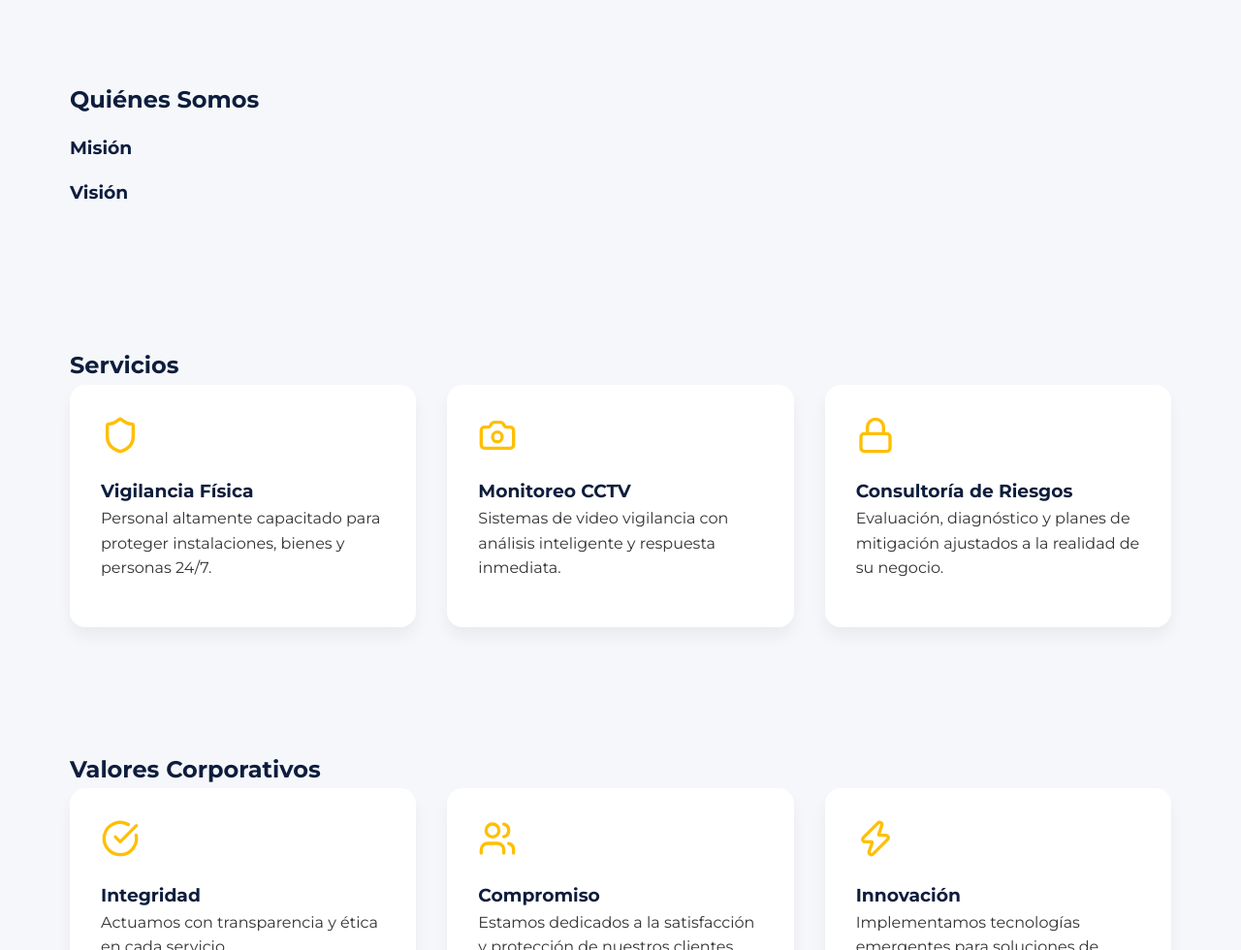
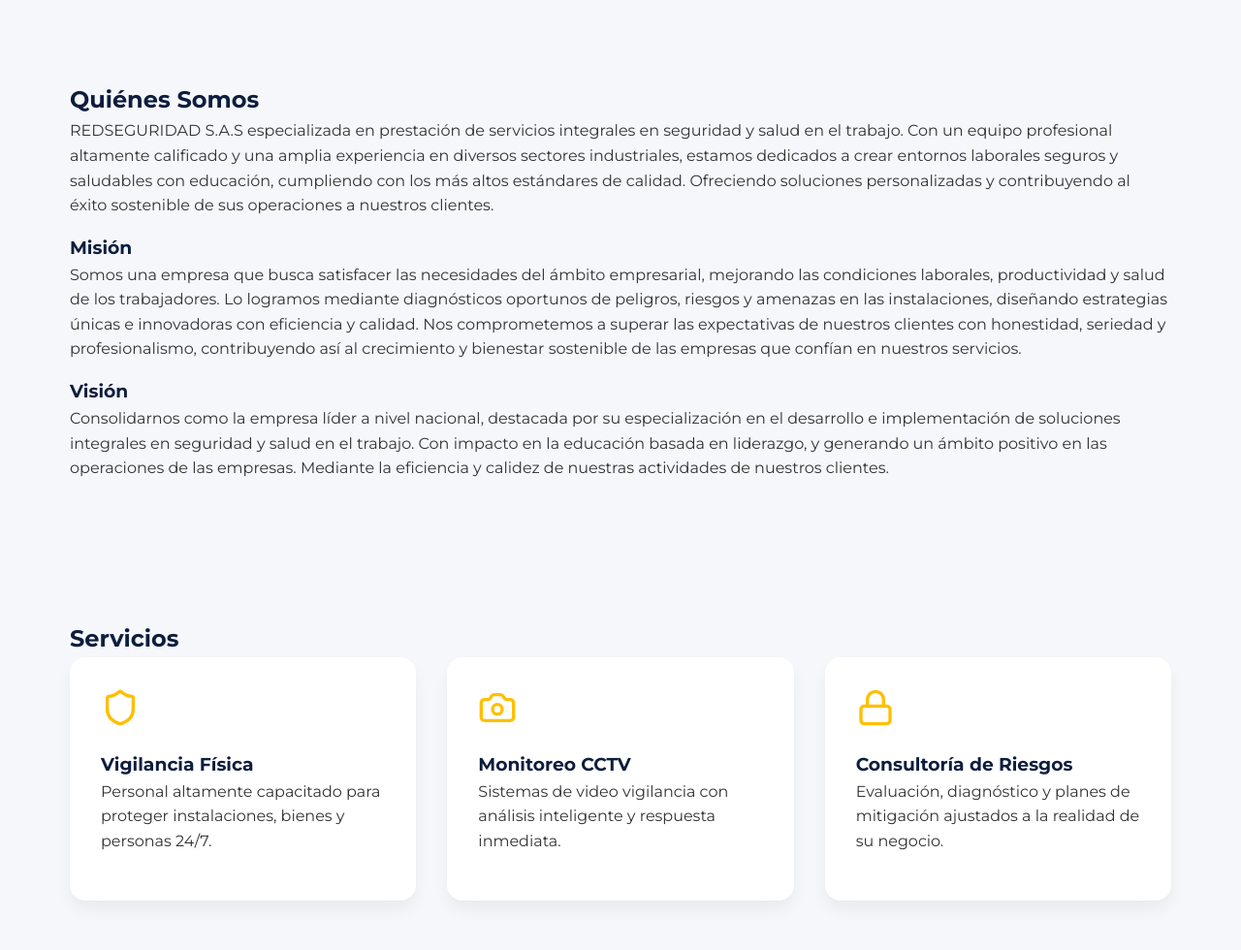
Before and after one commit to DEINER-F/mis-proyectos, a plain HTML site: page PAGINA WEB/index.html in a window 1280 px wide. Shown: the part 740-1720 px from the top of the page at 97% size. Drawn offline with nearby package versions, Linux system fonts and the light colour scheme.

Commit message:
Redirecciones

```diff
--- a/PAGINA WEB/index.html
+++ b/PAGINA WEB/index.html
@@ -17,7 +17,7 @@
 <body>
   <!-- Header -->
   <header>
-    <a href="#" class="logo"><img src="../img/logo.png" alt="RED SEGURIDAD Logo" style="height:48px" /></a>
+    <a href="#" class="logo"><img src="img/logo.png" alt="RED SEGURIDAD Logo" style="height:48px" /></a>
     <nav>
       <ul>
         <li><a href="#about">Quiénes Somos</a></li>
@@ -38,17 +38,20 @@
         <a href="#contact" class="btn-primary" style="background:#0d1d3d;color:#fff">Cotizar</a>
       </div>
     </div>
-    <img src="../img/logo.png" alt="Equipo de seguridad" />
+    <img src="img/logo.png" alt="Equipo de seguridad" />
   </section>
 
   <!-- About -->
   <section id="about" class="reveal">
     <h2>Quiénes Somos</h2>
-    <p><!-- Reemplace este texto con la descripción exacta tomada del PDF --></p>
+    <p>REDSEGURIDAD S.A.S especializada en prestación de servicios integrales en seguridad y salud en el trabajo. Con un equipo profesional altamente calificado y una amplia experiencia en diversos sectores industriales, estamos dedicados a crear entornos laborales seguros y saludables con educación, cumpliendo con los más altos estándares de calidad. Ofreciendo soluciones personalizadas y contribuyendo al éxito sostenible de sus operaciones a nuestros clientes.</p>
     <h3>Misión</h3>
-    <p><!-- Reemplace con la Misión oficial --></p>
+    <p>Somos una empresa que busca satisfacer las necesidades del ámbito empresarial,
+       mejorando las condiciones laborales, productividad y salud de los trabajadores. Lo logramos mediante diagnósticos oportunos de peligros, riesgos y amenazas en las instalaciones, diseñando estrategias únicas e innovadoras con eficiencia y calidad. Nos comprometemos a superar las expectativas de nuestros clientes con honestidad, seriedad y profesionalismo, contribuyendo así al crecimiento
+       y bienestar sostenible de las empresas que confían en nuestros servicios.</p>
     <h3>Visión</h3>
-    <p><!-- Reemplace con la Visión oficial --></p>
+    <p>Consolidarnos como la empresa líder a nivel nacional, destacada por su especialización en el desarrollo e implementación de soluciones integrales en seguridad y salud en el trabajo. Con impacto en la educación basada en liderazgo, y generando un ámbito positivo en las operaciones de las empresas.
+       Mediante la eficiencia y calidez de nuestras actividades de nuestros clientes.</p>
   </section>
 
   <!-- Services -->
```
